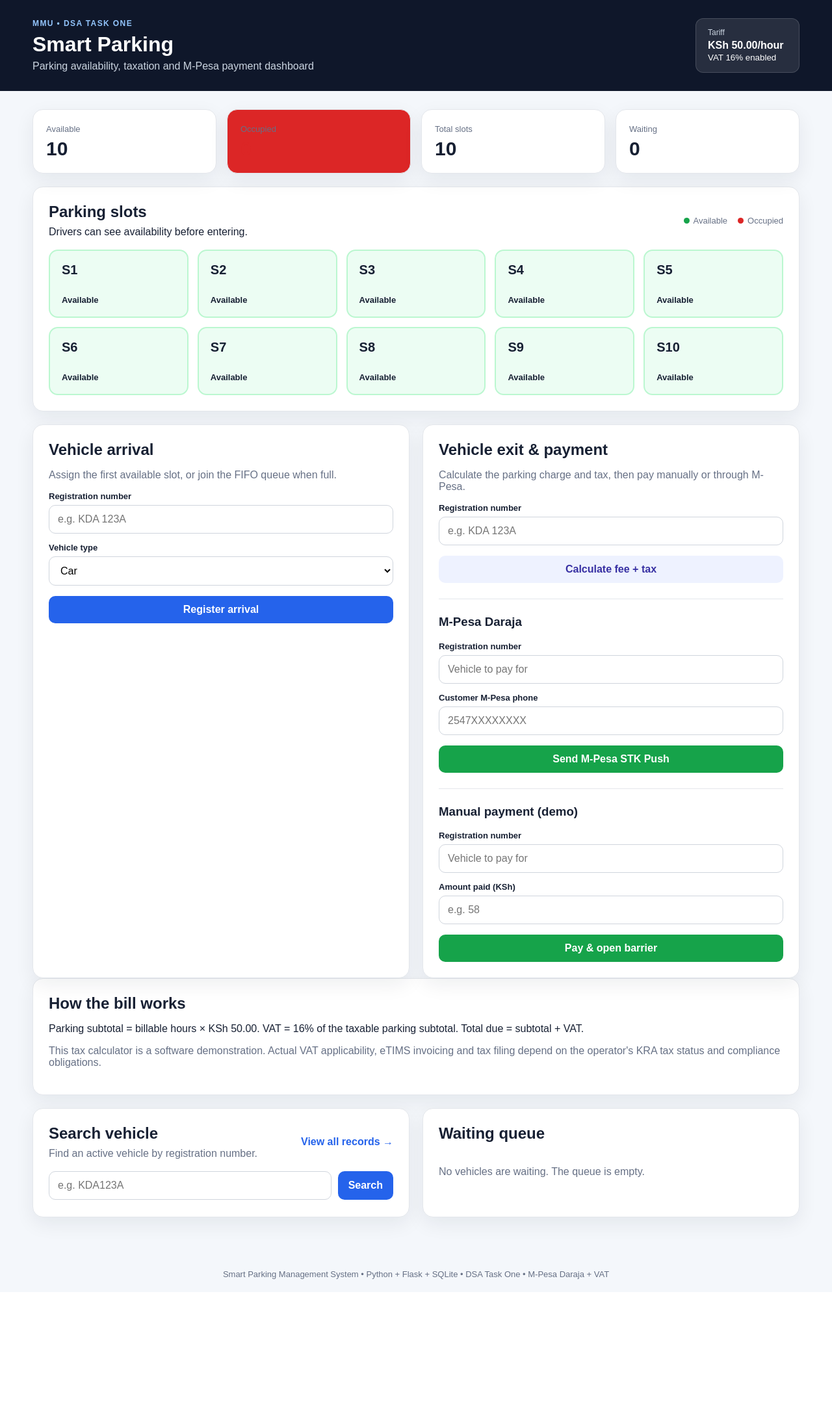
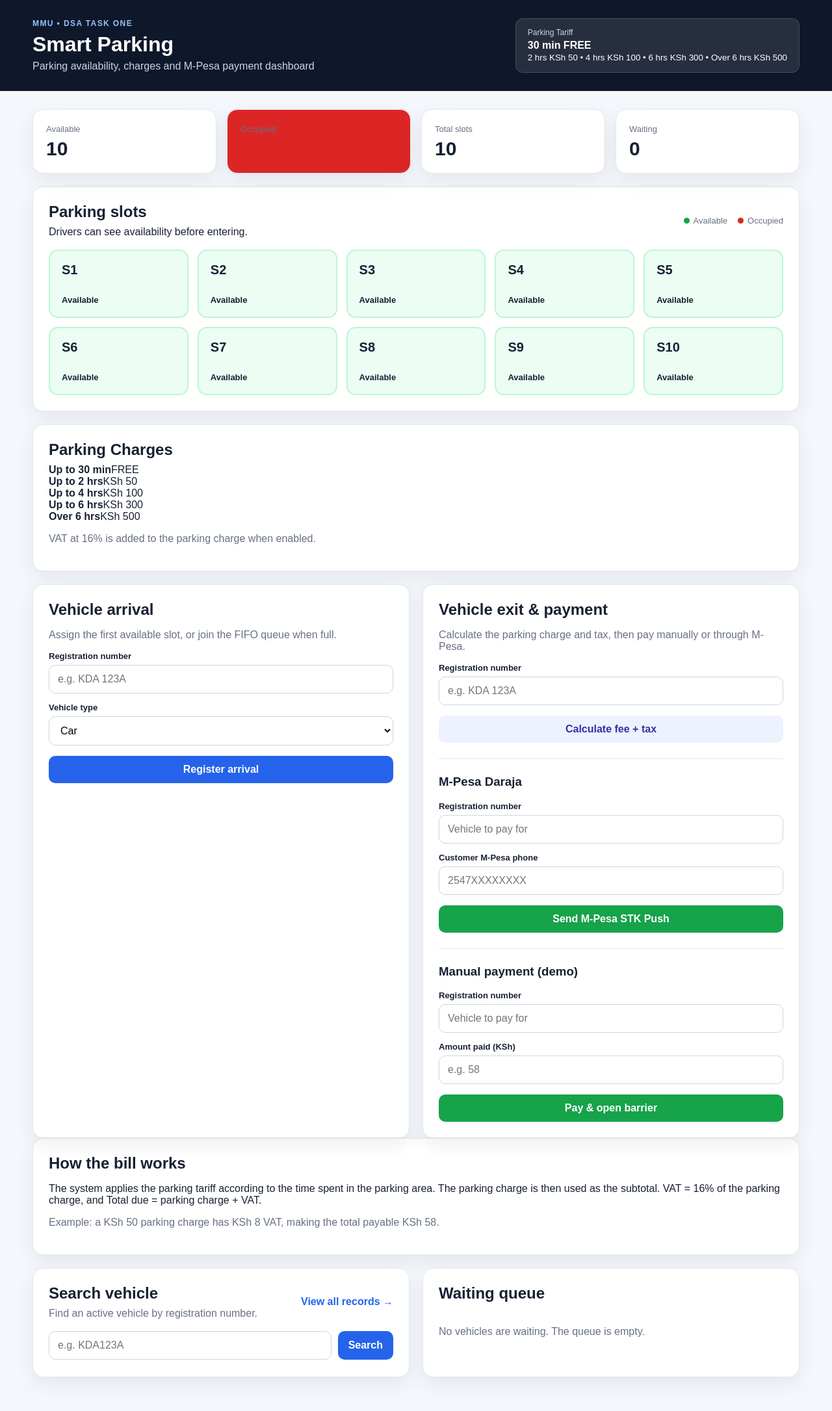
Before and after one commit to Ruita7/DSA-task1-Y2s1, a Flask app: page / in a window 1280 px wide. Shown: the top 2171 px of the page at 65% size. Before the commit the page ends 1968 px from the top, so only its background shows below. Run offline with Flask 3, Linux system fonts and the light colour scheme.

Commit message:
Update parking tariff display

```diff
--- a/web/templates/index.html
+++ b/web/templates/index.html
@@ -6,19 +6,20 @@
 <link rel="stylesheet" href="{{ url_for('static', filename='style.css') }}">
 </head>
 <body>
-<header class="topbar"><div><p class="eyebrow">MMU • DSA TASK ONE</p><h1>Smart Parking</h1><p class="subtitle">Parking availability, taxation and M-Pesa payment dashboard</p></div><div class="rate-card"><span>Tariff</span><strong>KSh {{ "%.2f"|format(hourly_rate) }}/hour</strong><small>{% if vat_enabled %}VAT {{ "%.0f"|format(vat_rate * 100) }}% enabled{% else %}VAT disabled{% endif %}</small></div></header>
+<header class="topbar"><div><p class="eyebrow">MMU • DSA TASK ONE</p><h1>Smart Parking</h1><p class="subtitle">Parking availability, charges and M-Pesa payment dashboard</p></div><div class="rate-card"><span>Parking Tariff</span><strong>30 min FREE</strong><small>2 hrs KSh 50 • 4 hrs KSh 100 • 6 hrs KSh 300 • Over 6 hrs KSh 500</small></div></header>
 <main class="container">
 {% with messages=get_flashed_messages(with_categories=true) %}{% if messages %}<section class="messages">{% for category,message in messages %}<div class="alert {{category}}">{{message}}</div>{% endfor %}</section>{% endif %}{% endwith %}
 <section class="stats"><div class="stat-card"><span>Available</span><strong>{{available_count}}</strong></div><div class="stat-card occupied"><span>Occupied</span><strong>{{occupied_count}}</strong></div><div class="stat-card"><span>Total slots</span><strong>{{capacity}}</strong></div><div class="stat-card"><span>Waiting</span><strong>{{queue|length}}</strong></div></section>
 <section class="panel"><div class="section-heading"><div><h2>Parking slots</h2><p>Drivers can see availability before entering.</p></div><div class="legend"><span><i class="dot available"></i> Available</span><span><i class="dot occupied"></i> Occupied</span></div></div>
 <div class="slots-grid">{% for slot in slots %}<div class="slot {{'is-available' if slot.status=='Available' else 'is-occupied'}}"><span class="slot-number">S{{slot.number}}</span><span class="slot-status">{{slot.status}}</span></div>{% endfor %}</div></section>
+<section class="panel"><h2>Parking Charges</h2><div class="tariff-grid"><div><strong>Up to 30 min</strong><span>FREE</span></div><div><strong>Up to 2 hrs</strong><span>KSh 50</span></div><div><strong>Up to 4 hrs</strong><span>KSh 100</span></div><div><strong>Up to 6 hrs</strong><span>KSh 300</span></div><div><strong>Over 6 hrs</strong><span>KSh 500</span></div></div><p class="muted">VAT at {{"%.0f"|format(vat_rate * 100)}}% is added to the parking charge when enabled.</p></section>
 <section class="two-column">
 <div class="panel"><h2>Vehicle arrival</h2><p class="muted">Assign the first available slot, or join the FIFO queue when full.</p><form method="post" action="{{url_for('arrival')}}"><label>Registration number</label><input name="plate_number" placeholder="e.g. KDA 123A" required><label>Vehicle type</label><select name="vehicle_type"><option>Car</option><option>SUV</option><option>Van</option><option>Motorcycle</option></select><button class="primary">Register arrival</button></form></div>
 <div class="panel"><h2>Vehicle exit & payment</h2><p class="muted">Calculate the parking charge and tax, then pay manually or through M-Pesa.</p><form method="post" action="{{url_for('exit_vehicle')}}"><label>Registration number</label><input name="plate_number" placeholder="e.g. KDA 123A" required><button class="secondary">Calculate fee + tax</button></form><hr>
 <h3>M-Pesa Daraja</h3><form method="post" action="{{url_for('mpesa_pay')}}"><label>Registration number</label><input name="plate_number" placeholder="Vehicle to pay for" required><label>Customer M-Pesa phone</label><input name="phone_number" placeholder="2547XXXXXXXX" required><button class="success">Send M-Pesa STK Push</button></form>
 <hr><h3>Manual payment (demo)</h3><form method="post" action="{{url_for('payment')}}"><label>Registration number</label><input name="plate_number" placeholder="Vehicle to pay for" required><label>Amount paid (KSh)</label><input name="amount" type="number" min="0" step="0.01" placeholder="e.g. 58" required><button class="success">Pay & open barrier</button></form></div>
 </section>
-<section class="panel"><h2>How the bill works</h2><p>Parking subtotal = billable hours × KSh {{"%.2f"|format(hourly_rate)}}. {% if vat_enabled %}VAT = {{"%.0f"|format(vat_rate * 100)}}% of the taxable parking subtotal. Total due = subtotal + VAT.{% else %}VAT is currently disabled in configuration.{% endif %}</p><p class="muted">This tax calculator is a software demonstration. Actual VAT applicability, eTIMS invoicing and tax filing depend on the operator's KRA tax status and compliance obligations.</p></section>
+<section class="panel"><h2>How the bill works</h2><p>The system applies the parking tariff according to the time spent in the parking area. The parking charge is then used as the subtotal. {% if vat_enabled %}VAT = {{"%.0f"|format(vat_rate * 100)}}% of the parking charge, and Total due = parking charge + VAT.{% else %}VAT is currently disabled in configuration.{% endif %}</p><p class="muted">Example: a KSh 50 parking charge has KSh 8 VAT, making the total payable KSh 58.</p></section>
 <section class="two-column"><div class="panel"><div class="section-heading compact"><div><h2>Search vehicle</h2><p class="muted">Find an active vehicle by registration number.</p></div><a class="text-link" href="{{url_for('records')}}">View all records →</a></div><form class="search-form" method="get" action="{{url_for('search')}}"><input name="plate_number" placeholder="e.g. KDA123A" required><button class="primary">Search</button></form></div>
 <div class="panel"><h2>Waiting queue</h2>{% if queue %}<ol class="queue">{% for plate,vehicle_type in queue %}<li><span>{{plate}}</span><small>{{vehicle_type}}</small></li>{% endfor %}</ol>{% else %}<p class="empty">No vehicles are waiting. The queue is empty.</p>{% endif %}</div></section>
 </main><footer>Smart Parking Management System • Python + Flask + SQLite • DSA Task One • M-Pesa Daraja + VAT</footer>
```
